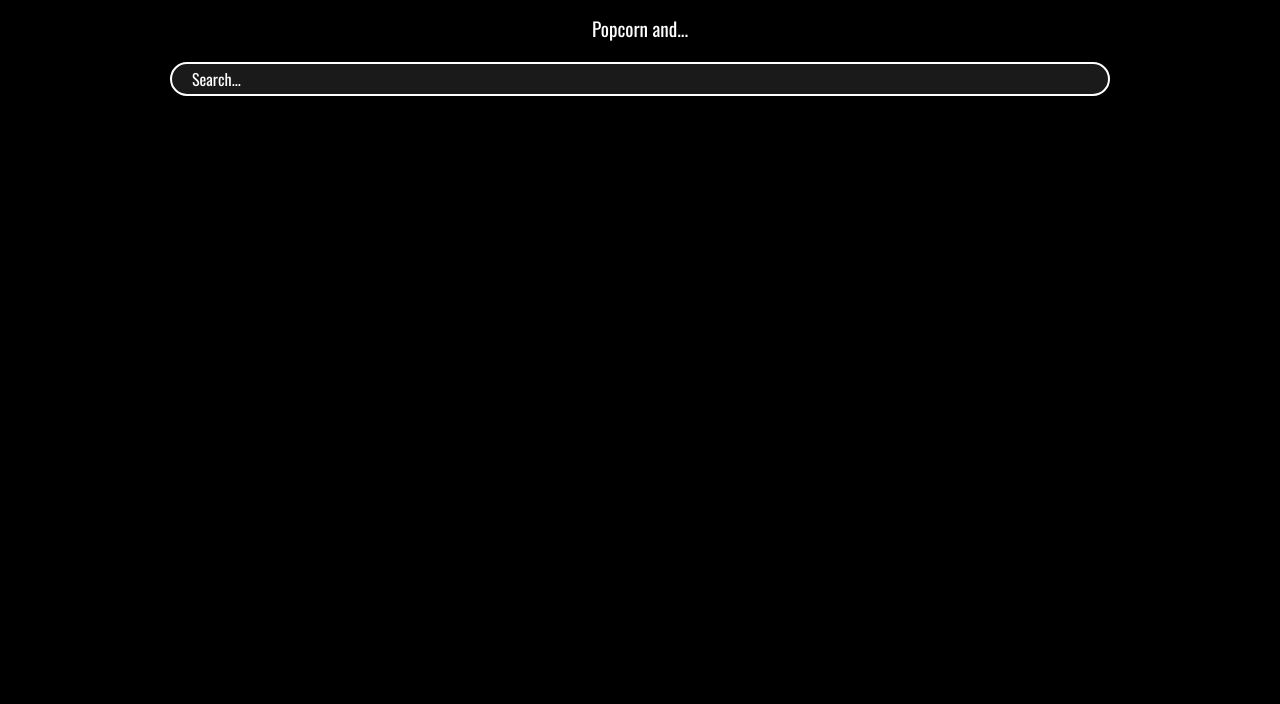
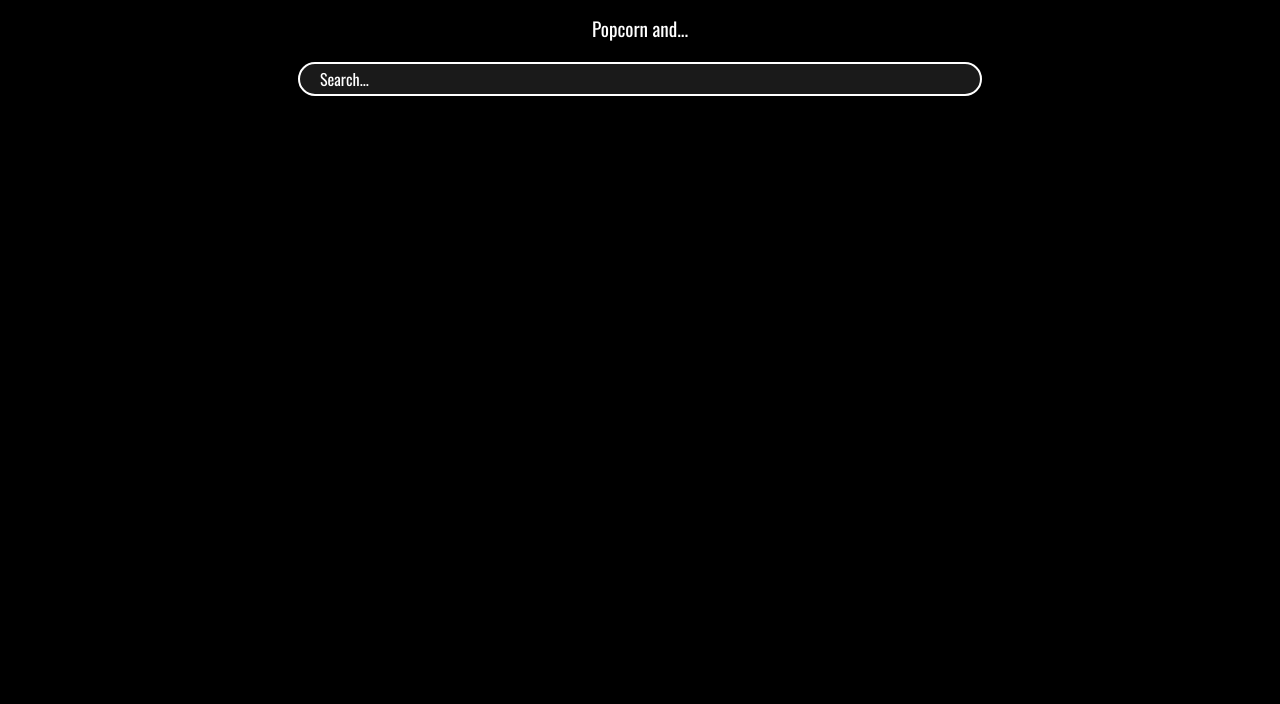
Before and after one commit to Jrod-DEV/epic, a plain HTML site: page WebProyect/Epic/header.html in a window 1280 px wide. Shown: the part 96-800 px from the top of the page. Drawn offline with nearby package versions, Linux system fonts and the light colour scheme; files whose address does not match are found by name.

Commit message:
feat: Header DONE

```diff
--- a/WebProyect/Epic/css/header.css
+++ b/WebProyect/Epic/css/header.css
@@ -96,7 +96,7 @@ body {
     font-size: 1rem;
     height: 30px;
     padding: 0px 20px;
-    width: 70%;
+    width: 50%;
 }
 
 ::placeholder {
@@ -107,4 +107,7 @@ body {
     .header__menu {
         font-size: 1.5rem;
     }
+    .input {
+        width: 50%;
+    }
 }
```
